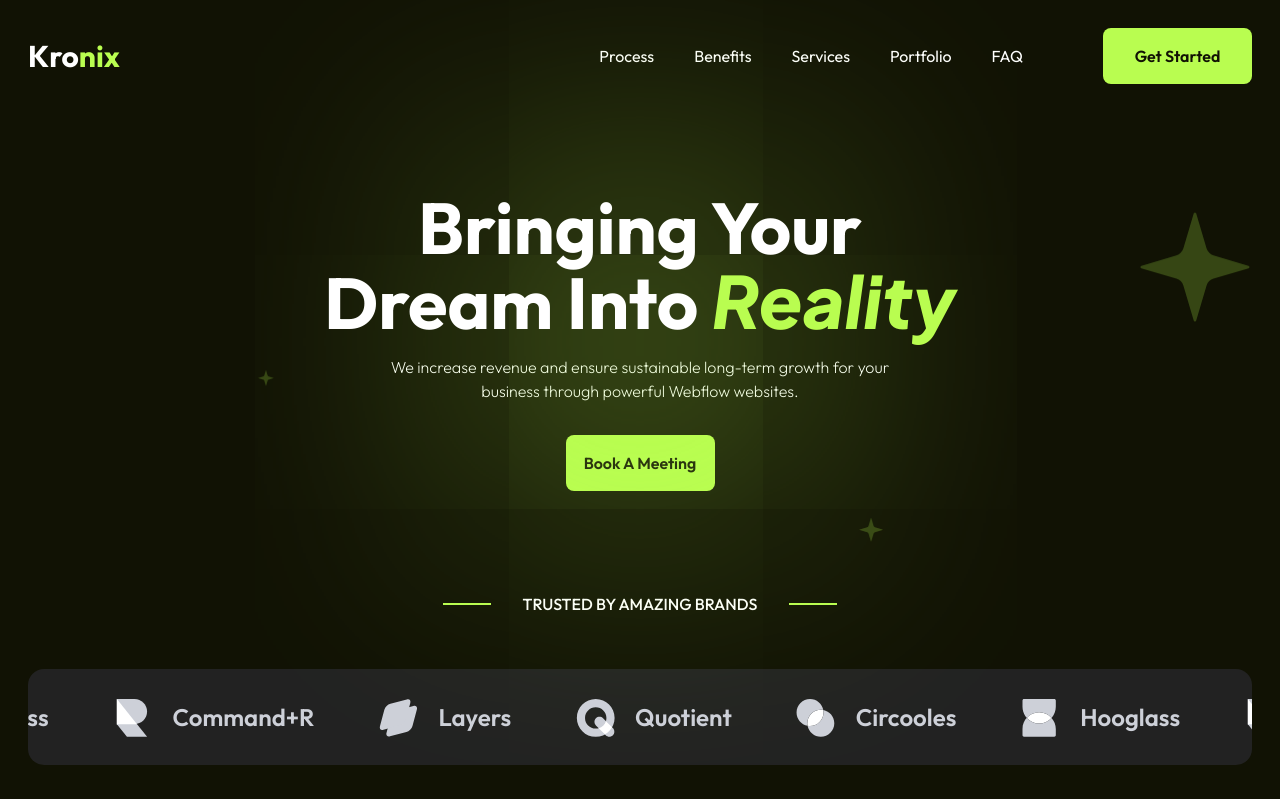
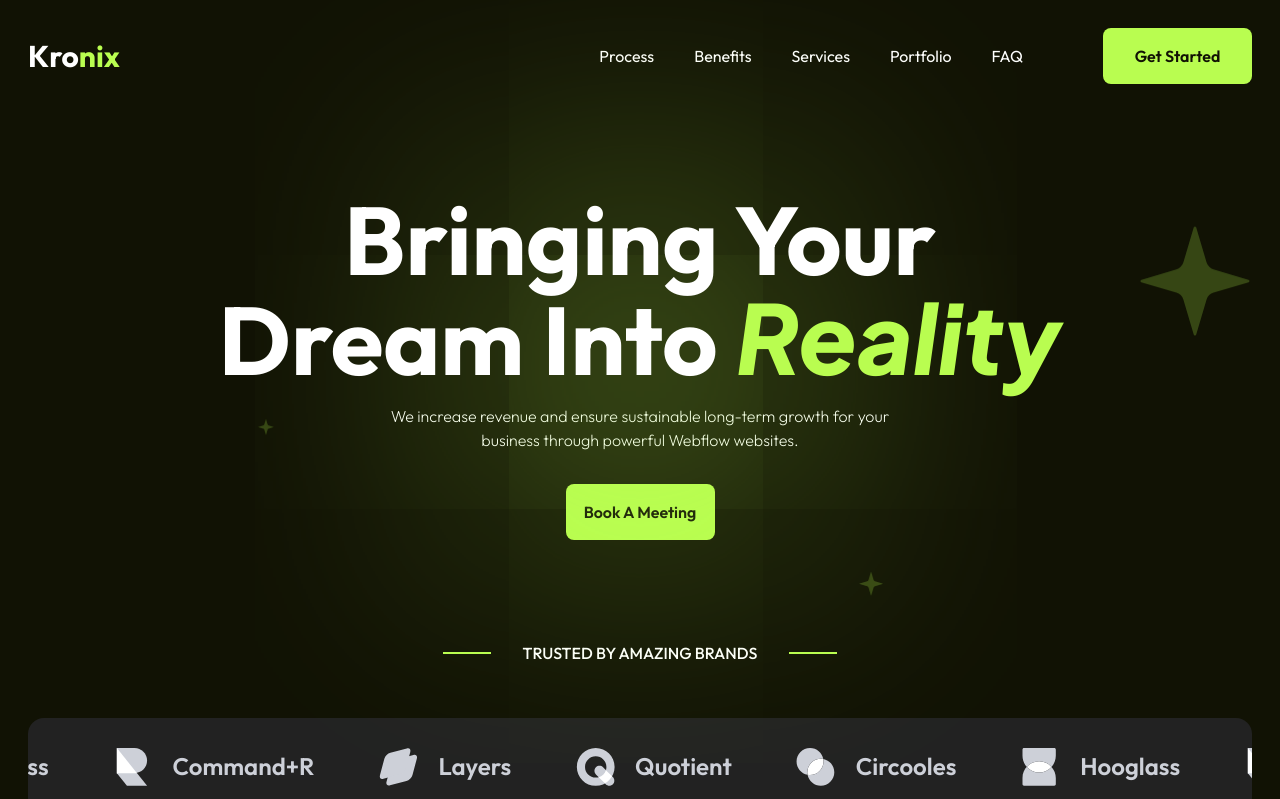
Before and after one commit to mehedihasanfaiyaz/kronix-saas, a React (Vite) app: page / in a window 1280 px wide. Shown: the top 799 px of the page. Built offline with nearby package versions, Linux system fonts and the light colour scheme.

Commit message:
style(): hero h1 size

```diff
--- a/src/section/Hero.tsx
+++ b/src/section/Hero.tsx
@@ -7,7 +7,7 @@ export default function Hero() {
   return (
     <div className="relative mt-20">
       <div className="z-10 flex flex-col items-center justify-center text-center text-white">
-        <h1 className="z-10 text-5xl font-bold md:leading-[5rem] lg:text-7xl">
+        <h1 className="z-10 text-5xl font-bold md:leading-[5rem] lg:text-8xl">
           <FadeUp delay={0}>
             Bringing Your <br />
             Dream Into{" "}
```
